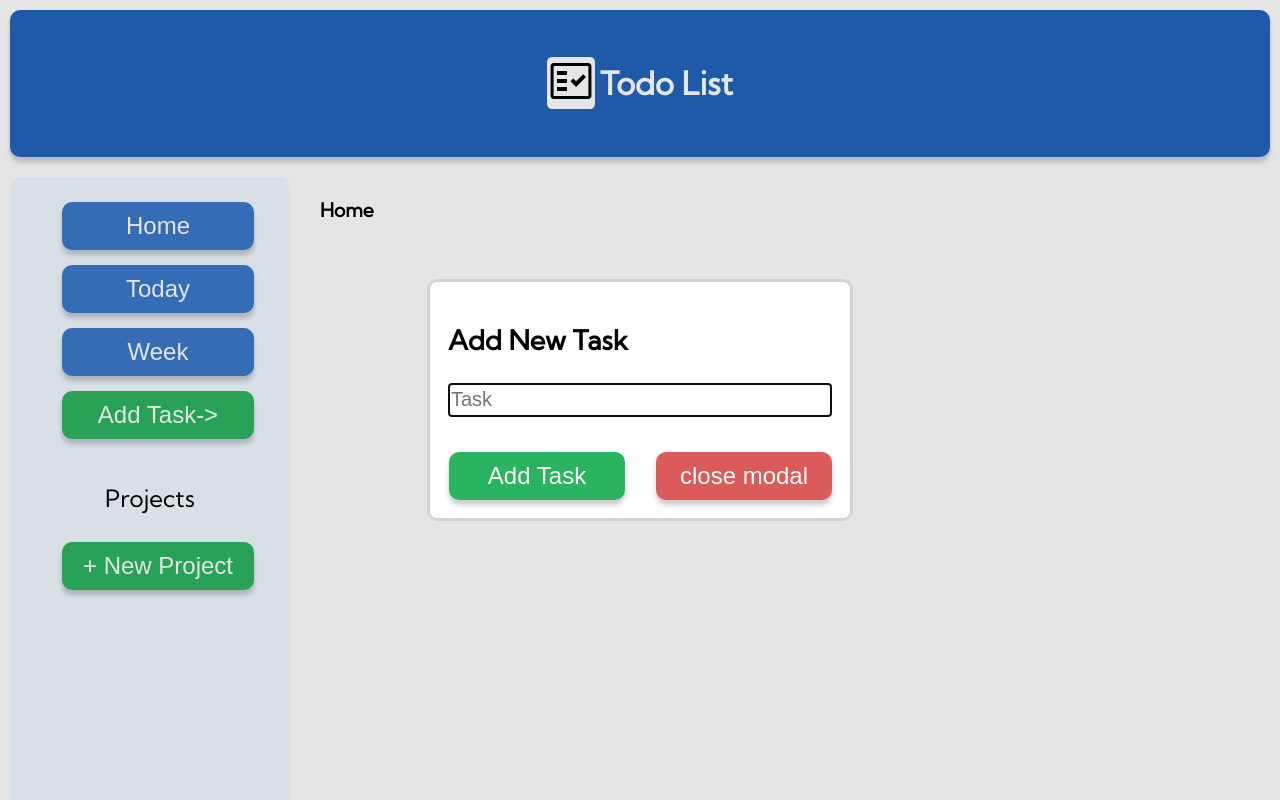
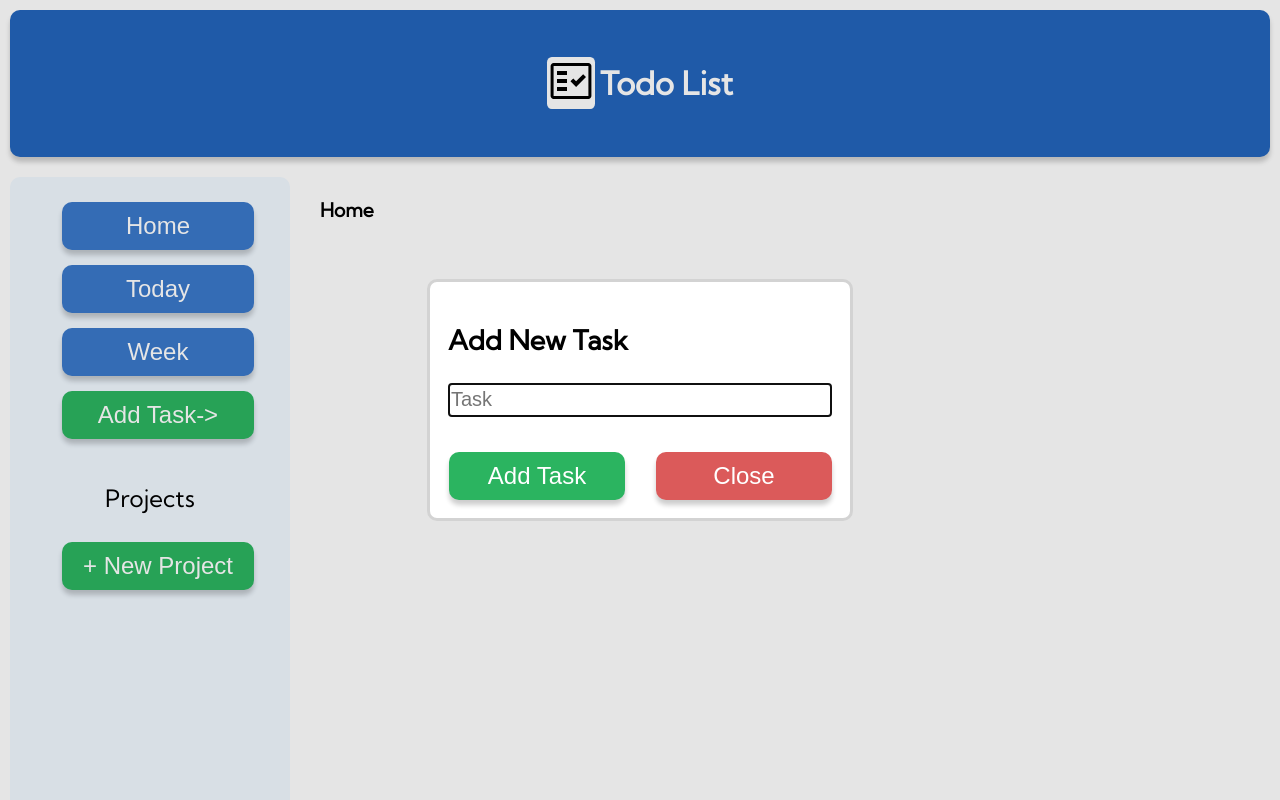
Before and after one commit to makask/odin-todo-list, a website built with webpack: page dist/index.html in a window 1280 px wide. Both pictures are taken after a click on the button "Add Task->". Shown: the top 800 px of the page. Built offline with nearby package versions, Linux system fonts and the light colour scheme.

Commit message:
Add cancel button text content change

```diff
--- a/dist/index.html
+++ b/dist/index.html
@@ -70,7 +70,7 @@
           <button class="button submit-task-button" type="submit">
             Add Task
           </button>
-          <button class="button close-task-modal-button">close modal</button>
+          <button class="button close-task-modal-button">Close</button>
         </div>
       </form>
     </dialog>
@@ -83,9 +83,7 @@
           <button class="button submit-project-task-button" type="submit">
             Add Task
           </button>
-          <button class="button close-project-task-modal-button">
-            close modal
-          </button>
+          <button class="button close-project-task-modal-button">Close</button>
         </div>
       </form>
     </dialog>
```
